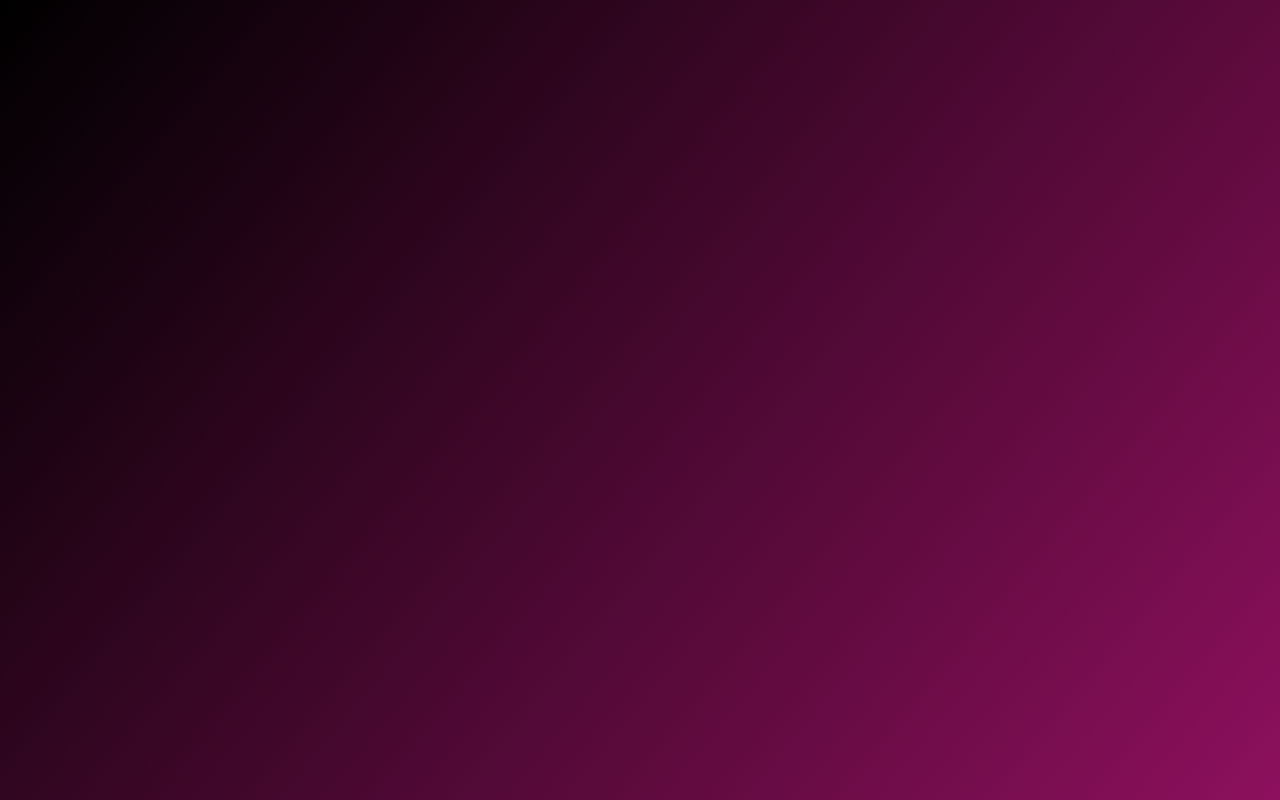
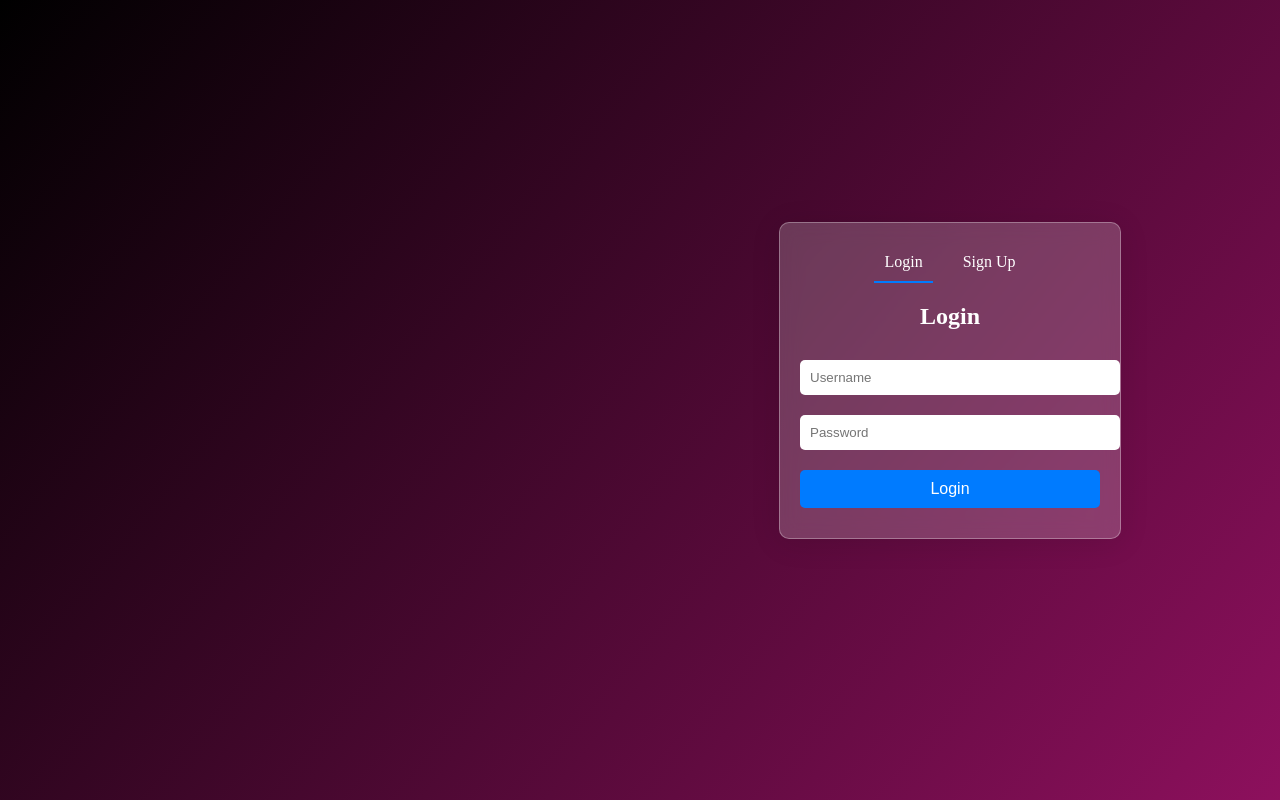
Before and after one commit to TanviGandhotra/Signup, a plain HTML site: page index.html in a window 1280 px wide. Drawn offline with Linux system fonts and the light colour scheme; some packages are replaced by stand-ins of ours; a script that the page names is missing.

Commit message:
login added

```diff
--- a/index.html
+++ b/index.html
@@ -21,6 +21,72 @@
             height: 100%;
 
         }
+        .login-container {
+            width: 50%;
+            height: 100vh;
+            display: flex;
+            justify-content: center;
+            align-items: center;
+        }
+        .login-box {
+            background: rgba(255, 255, 255, 0.2);
+            border-radius: 10px;
+            box-shadow: 0 4px 30px rgba(0, 0, 0, 0.1);
+            backdrop-filter: blur(10px);
+            -webkit-backdrop-filter: blur(10px);
+            border: 1px solid rgba(255, 255, 255, 0.3);
+            padding: 20px;
+            width: 300px;
+            text-align: center;
+        }
+        .login-box h2 {
+            color: #fff;
+            margin-bottom: 20px;
+        }
+        .login-box input {
+            width: 100%;
+            padding: 10px;
+            margin: 10px 0;
+            border: none;
+            border-radius: 5px;
+            outline: none;
+        }
+        .login-box button {
+            width: 100%;
+            padding: 10px;
+            margin: 10px 0;
+            border: none;
+            border-radius: 5px;
+            background-color: #007BFF;
+            color: #fff;
+            cursor: pointer;
+            font-size: 16px;
+        }
+        .login-box button:hover {
+            background-color: #0056b3;
+        }
+        .tabs {
+            display: flex;
+            justify-content: center;
+            margin-bottom: 20px;
+        }
+        .tab {
+            cursor: pointer;
+            padding: 10px;
+            margin: 0 10px;
+            color: #fff;
+            border-bottom: 2px solid transparent;
+        }
+        .tab.active {
+            border-bottom: 2px solid #007BFF;
+        }
+        .form {
+            display: none;
+        }
+        .form.active {
+            display: block;
+        }
+
 
     </style>
 </head>
@@ -28,5 +94,48 @@
 
     <script type="module" src="https://unpkg.com/@splinetool/viewer@1.8.5/build/spline-viewer.js"></script>
 <spline-viewer url="https://prod.spline.design/Rb9fxLacV16grHNE/scene.splinecode"></spline-viewer>
+
+<div class="login-container">
+    <div class="login-box">
+        <div class="tabs">
+            <div class="tab active" id="login-tab">Login</div>
+            <div class="tab" id="signup-tab">Sign Up</div>
+        </div>
+        <div class="form active" id="login-form">
+            <h2>Login</h2>
+            <input type="text" placeholder="Username" />
+            <input type="password" placeholder="Password" />
+            <button>Login</button>
+        </div>
+        <div class="form" id="signup-form">
+            <h2>Sign Up</h2>
+            <input type="text" placeholder="Username" />
+            <input type="email" placeholder="Email" />
+            <input type="password" placeholder="Password" />
+            <button>Sign Up</button>
+        </div>
+    </div>
+</div>
+<script>
+    const loginTab = document.getElementById('login-tab');
+    const signupTab = document.getElementById('signup-tab');
+    const loginForm = document.getElementById('login-form');
+    const signupForm = document.getElementById('signup-form');
+
+    loginTab.addEventListener('click', () => {
+        loginTab.classList.add('active');
+        signupTab.classList.remove('active');
+        loginForm.classList.add('active');
+        signupForm.classList.remove('active');
+    });
+
+    signupTab.addEventListener('click', () => {
+        signupTab.classList.add('active');
+        loginTab.classList.remove('active');
+        signupForm.classList.add('active');
+        loginForm.classList.remove('active');
+    });
+</script>
+
 </body>
 </html>
```
